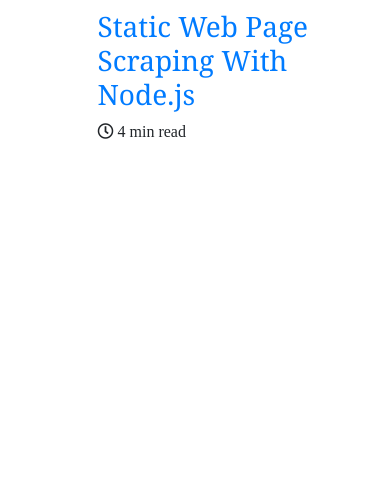
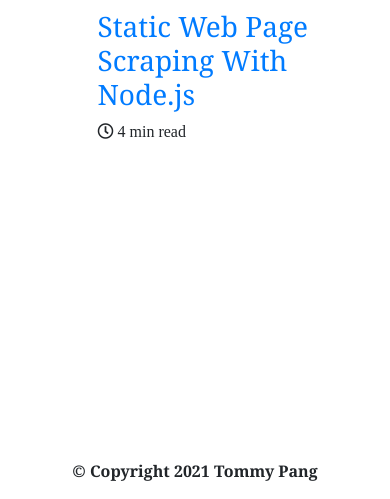
Before and after one commit to TommyPang/PersonalWebsite, a plain HTML site: page publications.html in a window 390 px wide. Shown: the part 345-844 px from the top of the page. Drawn offline with nearby package versions, Linux system fonts and the light colour scheme.

Commit message:
competible for phone

```diff
--- a/publications.html
+++ b/publications.html
@@ -34,5 +34,11 @@
         </div>
     </div>
 
+    <footer class="copyright-text">
+        <div>
+            <p>© Copyright 2021 Tommy Pang</p>
+        </div>
+    </footer>
+
 </body>
 </html>
--- a/static/css/contests.css
+++ b/static/css/contests.css
@@ -66,3 +66,7 @@
 nav a:hover::before {
     width: 100%;
 }
+
+.copyright-text {
+    text-align: center;
+}
--- a/static/css/index.css
+++ b/static/css/index.css
@@ -68,7 +68,7 @@
 }
 
 .sidebar {
-    max-width: 300px;
+    max-width: 20%;
     margin: 8% auto auto 8%;
     text-align: left;
     float: left;
@@ -79,13 +79,23 @@
     text-decoration: none;
     font-size: 22px;
     color: #867979 !important;
-
 }
 
-.main {
-    padding-left: 300px;
-    width: 900px;
+.main-body {
     display: inline-block;
-    padding-top: 8%;
+    position: absolute;
+    top:25%;
+    bottom: 0;
+    left: 0;
+    right: 0;
+    margin: auto;
     color: #867979;
+    width: 40%;
 }
+
+.copyright-text {
+    position: fixed;
+    bottom: 0;
+    width: 100%;
+    text-align: center;
+}
--- a/static/css/publications.css
+++ b/static/css/publications.css
@@ -75,3 +75,10 @@
 .title {
     padding-left: 20%; padding-top: 3%;
 }
+
+.copyright-text {
+    position: fixed;
+    bottom: 0;
+    width: 100%;
+    text-align: center;
+}
```
Also changed, not shown: contests.html (+7 -2 lines), index.html (+7 -1 lines).
